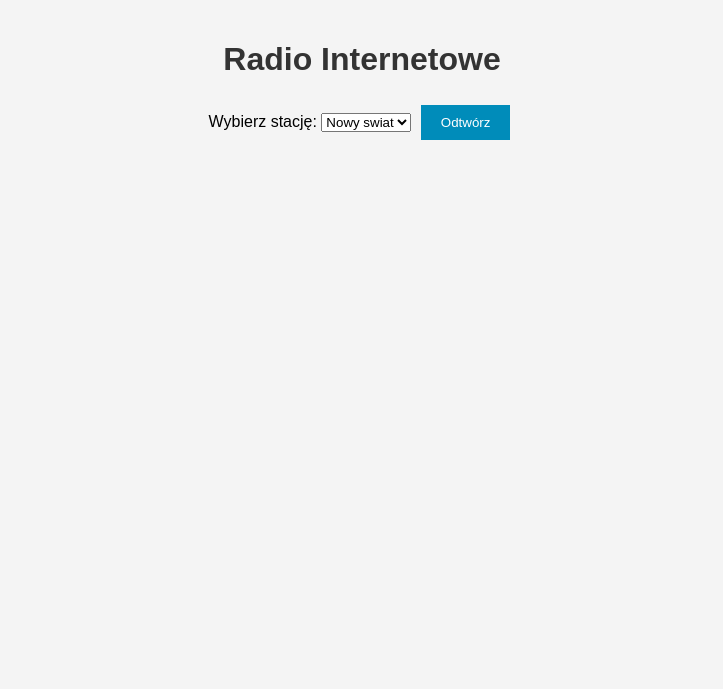
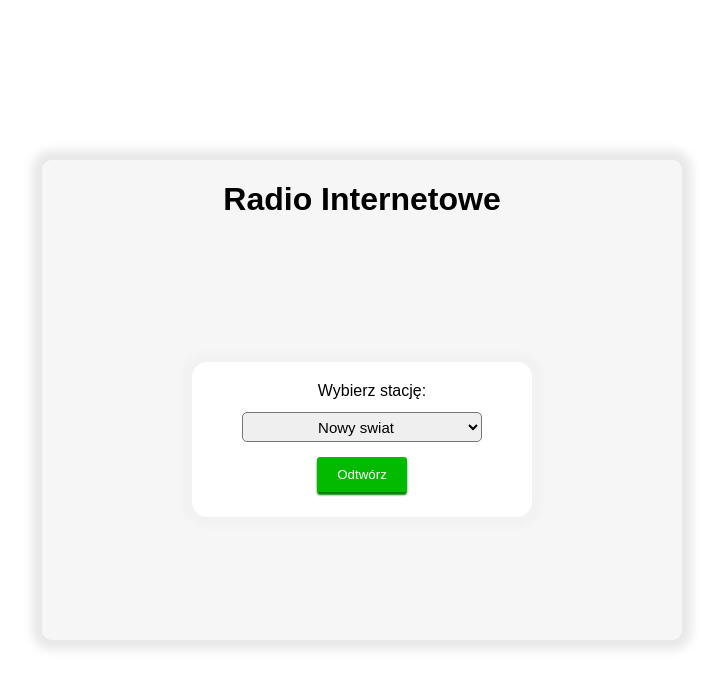
Before and after one commit to unknow1192/radio-control, a Flask app: page / in a window 1280 px wide. Shown: the top 689 px of the page, without its empty margins (278-1001 px from the left). Run offline with Flask 3, Linux system fonts and the light colour scheme.

Commit message:
add better styling to site
kudos to Mikolaj Kaminski for help

```diff
--- a/static/index.css
+++ b/static/index.css
@@ -1,44 +1,115 @@
 body {
     font-family: Arial, sans-serif;
-    background-color: #f4f4f4;
     margin: 0;
-    padding: 20px;
+    padding: 0;
     text-align: center;
+    position: static;
 }
 
-h1 {
-    color: #333;
+main {
+    width: 50%;
+    background-color: rgba(226, 226, 226, 0.3);
+    box-shadow: 0px 0px 10px 10px rgba(226, 226, 226, 0.8);
+    height: 60vh;
+    min-height: 400px;
+    position: absolute;
+    top: 50%;
+    left: 50%;
+    transform: translate(-50%, -50%);
+    border-radius: 10px;
+    display: flex;
+    flex-direction: column;
+    justify-content: space-around;
+    gap: -15px;
+}
+
+button
+{
+    color: #ffffff;
+    padding: 10px 20px;
+    margin: 15px;
+    border: none;
+    border-radius: 3px;
 }
 
 .station-list {
-    margin: 20px 0;
+    width: 50%;
+    background-color: #FFFFFF;
+    border-radius: 15px;
+    margin: auto;
+    padding: 10px;
+    min-height: 120px;
+    box-shadow: 0 0 5px 10px #f2f2f2;
 }
 
-button {
-    padding: 10px 20px;
-    margin: 5px;
-    border: none;
-    background-color: #008CBA;
-    color: white;
-    cursor: pointer;
+label
+{
+    display: block;
+    width: 100%;
+    text-align: center;
+    margin: 10px;
+    min-height: 20px;
 }
 
-button:hover {
-    background-color: #005f6b;
+select
+{
+    display: block;
+    width: 75%;
+    text-align: center;
+    margin: auto;
+    min-height: 30px;
+    border-radius: 5px;
+    font-size: 15px;
+}
+
+#play-button {
+    background-color: #03ba00;
+    box-shadow: 0 3px 2px 0 green;
+}
+
+#play-button:hover {
+    background-color: #039f00;
+}
+
+#play-button:active {
+    box-shadow: 0 1px 0px 0px green;
+    transform: translateY(2px)
 }
 
 .current-station {
-    margin: 20px 0;
-    padding: 10px;
-    background-color: #e2e2e2;
+    margin: auto;
+    padding: 20px;
+    padding-bottom: 0px;
+    background-color: rgba(227, 227, 227, 0.4);
     display: inline-block;
     border-radius: 5px;
 }
 
-.stop-button {
-    background-color: #f44336;
+strong
+{
+    font-size: large;
 }
 
-.stop-button:hover {
+#stop-button {
+    background-color: #f44336;
+    box-shadow: 0 3px 2px 0 darkred;
+}
+
+#stop-button:hover {
     background-color: #c21f14;
 }
+
+#stop-button:active
+{
+    box-shadow: 0 3px 2px 0 darkred;
+    transform: translateY(2px)
+}
+
+@media screen and (max-width: 800px) {
+    main {
+        width: 80%;
+    }
+    .station-list {
+        width: 70%;
+    }
+}
--- a/templates/index.html
+++ b/templates/index.html
@@ -8,6 +8,7 @@
 </head>
 <body>
 
+    <main>
         <h1>Radio Internetowe</h1>
 
         <div class="station-list">
@@ -18,18 +19,19 @@
                         <option value="{{ station }}">{{ station }}</option>
                     {% endfor %}
                 </select>
-            <button type="submit">Odtwórz</button>
+                <button id="play-button" type="submit">Odtwórz</button>
             </form>
         </div>
 
         {% if current_station %}
             <div class="current-station">
                 Aktualnie odtwarzana stacja: <strong>{{ current_station }}</strong>
+                <form method="POST" action="/stop">
+                    <button type="submit" id="stop-button">Zatrzymaj</button>
+                </form>
             </div>
-        <form method="POST" action="/stop">
-            <button type="submit" class="stop-button">Zatrzymaj</button>
-        </form>
         {% endif %}
+    </main>
 
 </body>
 </html>
```
Lines whose indentation alone changed are shown as unchanged.
